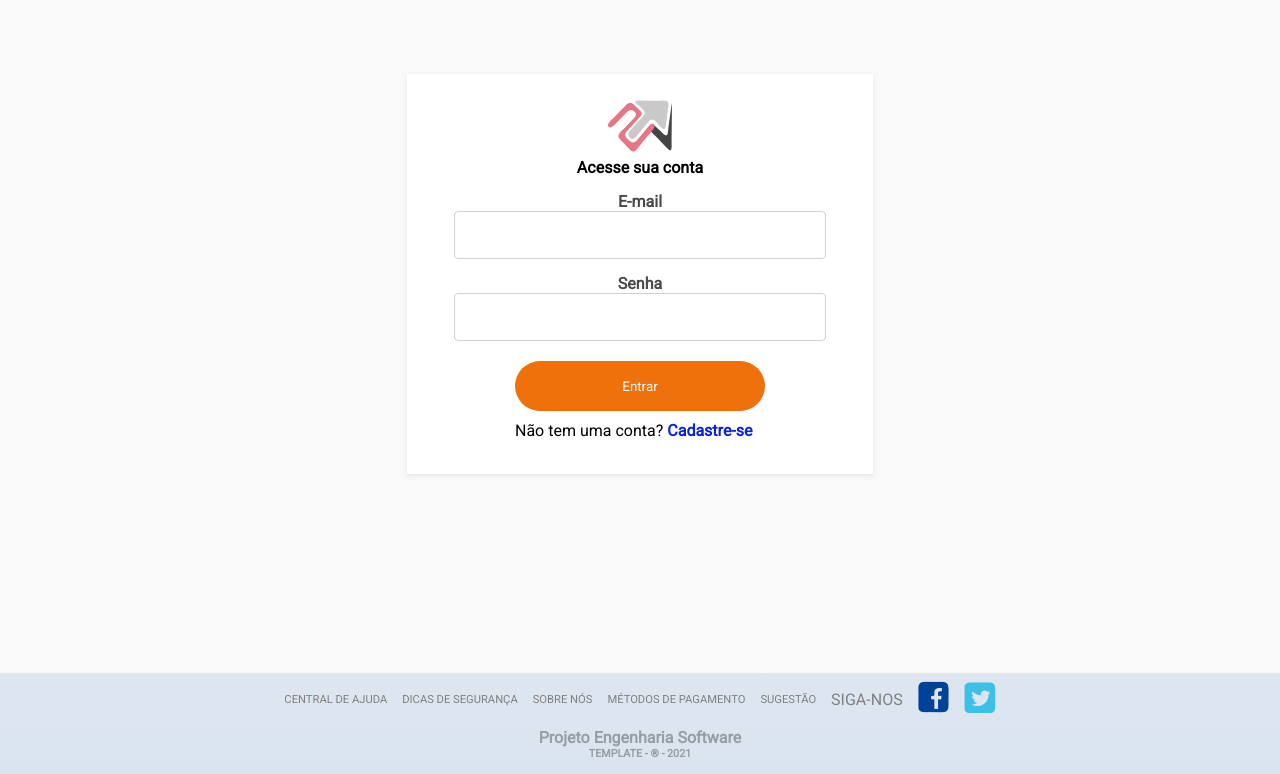
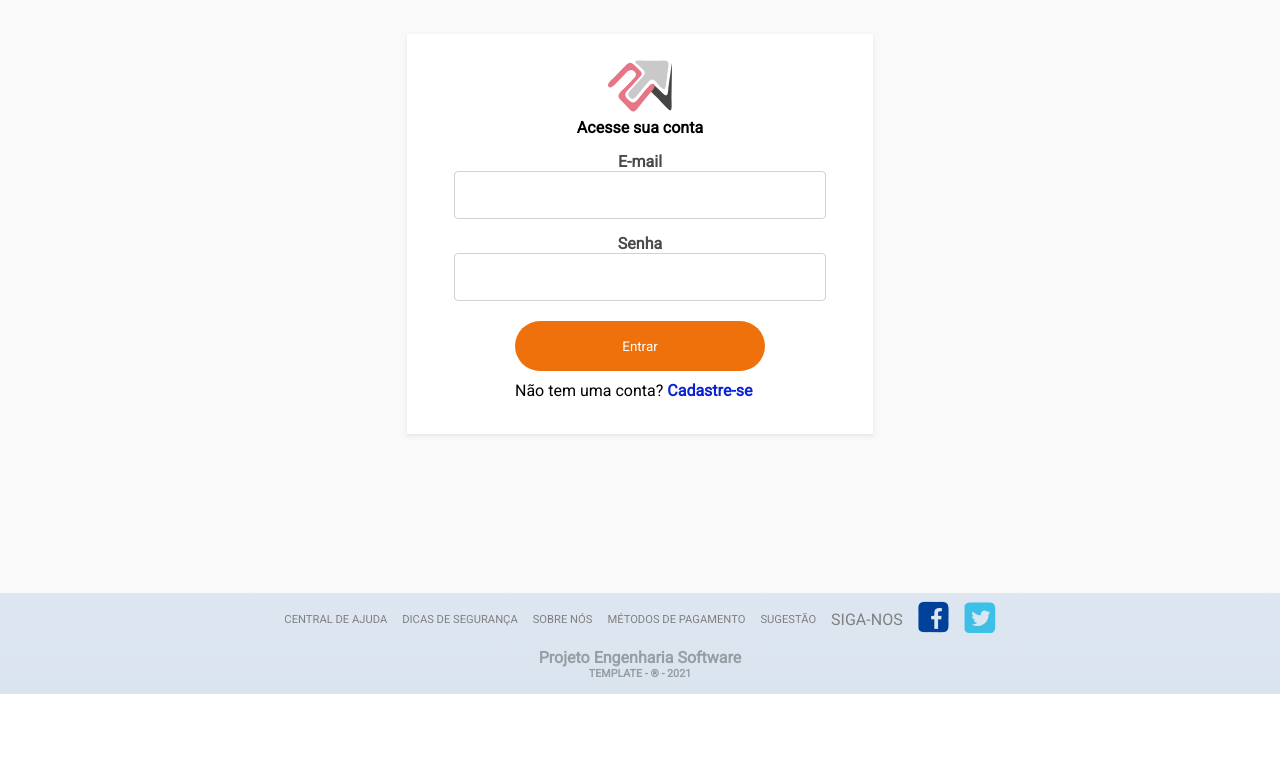
Before and after one commit to danielturmina/Projeto-IF977, a React (Create React App) app: page /login in a window 1280 px wide. Shown: the part 126-900 px from the top of the page. After the commit the page ends 820 px from the top, so only its background shows below. Built offline with nearby package versions, Linux system fonts and the light colour scheme; no server answers.

Commit message:
Ajustes na altura da tela de login.

```diff
--- a/src/Views/IsLogged/IsLogged.css
+++ b/src/Views/IsLogged/IsLogged.css
@@ -1,7 +1,7 @@
 .login {
   background-color: #f9f9f9;
   width: 100%;
-  height: 100vh;
+  height: 90vh;
   display: flex;
   flex-direction: row;
   justify-content: center;
```
